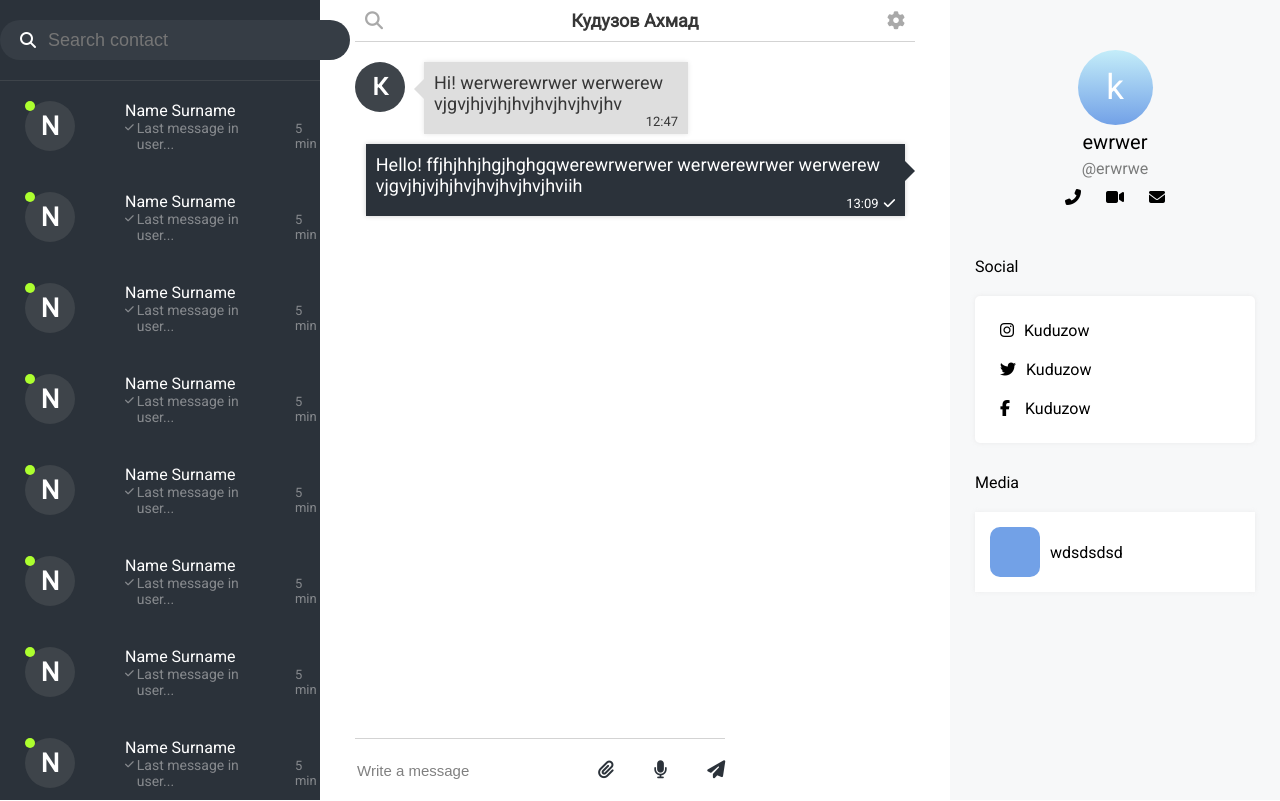
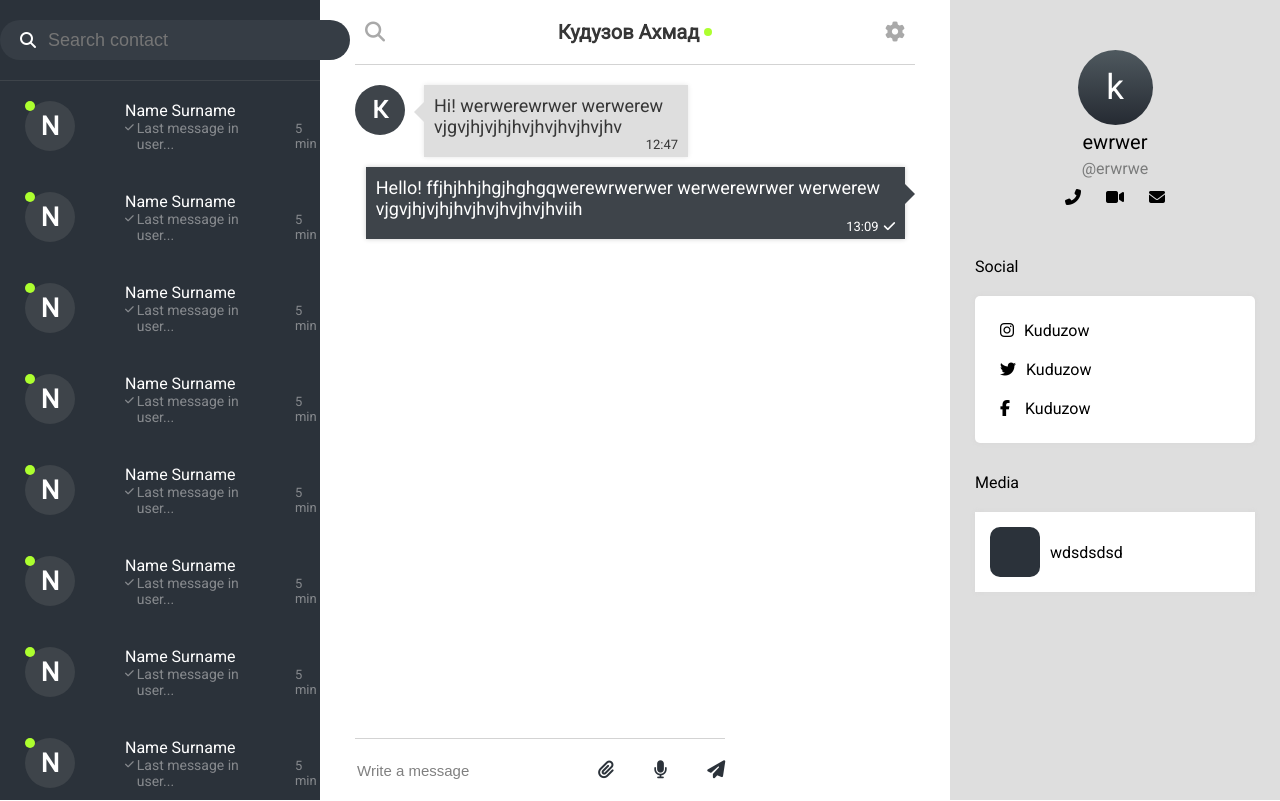
Before and after one commit to Khalimov-Z/react-chat, a React (Create React App) app: page / in a window 1280 px wide. Built offline with nearby package versions, Linux system fonts and the light colour scheme.

Commit message:
Смена стилей на темную тему#2

```diff
--- a/src/components/InformationBar/InformationContact/information-contact.module.css
+++ b/src/components/InformationBar/InformationContact/information-contact.module.css
@@ -21,7 +21,7 @@
     line-height: 75px;
     text-align: center;
     border-radius: 100%;
-    background: linear-gradient(#c4edf9, #72a1e7);
+    background: linear-gradient(#4f595f, #252a32);
     color: #fff;
     font-size: 35px;
 }
--- a/src/components/InformationBar/information-bar.module.css
+++ b/src/components/InformationBar/information-bar.module.css
@@ -1,6 +1,6 @@
 .information-bar{
     width: 330px;
-    background-color: #f7f8f9;
+    background-color: #dedede;
     height: 100vh;
     overflow: hidden;
     box-sizing: border-box;
@@ -51,7 +51,7 @@
     width: 50px;
     height: 50px;
     border-radius: 10px;
-    background-color: #72a1e7;
+    background-color: #2b323a;
 }
 .text{
     margin-left:10px;
--- a/src/components/Main/MessageContainer.jsx
+++ b/src/components/Main/MessageContainer.jsx
@@ -5,9 +5,7 @@ function MessageContainer (props) {
   return (
     <div className={styles['message-container']}>
       <div className={styles['received-messages']}>
-        <div className={styles['contact-avatar']}>
-          К
-        </div>
+        <div className={styles['contact-avatar']}>К</div>
         <div className={styles['received-message']}>
           <div className={styles['received-message-text']}>
             Hi!
--- a/src/components/Main/MessageHeader.jsx
+++ b/src/components/Main/MessageHeader.jsx
@@ -9,6 +9,7 @@ function MessageHeader (props) {
       </div>
       <div className={styles['contact-title']}>
         Кудузов Ахмад
+        <div className={styles.online}> </div>
       </div>
       <div className={styles['chat-settings']}>
         <i className="fas fa-cog">{''}</i>
--- a/src/components/Main/main.module.css
+++ b/src/components/Main/main.module.css
@@ -4,7 +4,6 @@
     font-size: 18px;
     flex-direction: column;
     position:relative;
-    /*overflow-y: scroll;*/
     color: #363636;
     flex: 1;
 }
@@ -12,7 +11,8 @@
 .message-header {
     display: flex;
     justify-content: space-between;
-    padding: 10px;
+    font-size: 20px;
+    padding: 20px 10px;
     border-bottom: 1px solid lightgray;
     background-color: white;
 }
@@ -20,8 +20,17 @@
     color: darkgray;
     cursor: pointer;
 }
+.online {
+    height: 8px;
+    width: 8px;
+    border-radius: 100%;
+    background-color: greenyellow;
+    align-self: center;
+    margin-left: 5px;
+}
 .contact-title {
     font-weight: bold;
+    display: flex;
 }
 .chat-settings {
     color: darkgray;
@@ -33,12 +42,11 @@
 }
 
 .sent-messages {
-    background-color: #2b323a;
+    background-color: #3e444a;
     color: white;
     margin-bottom: 10px;
     display: block;
     float: right;
-
     position: relative; /* !!! */
     padding: 10px 10px 5px;
     margin-right: 10px;
@@ -47,7 +55,7 @@
 .sent-messages:before {
     content: '';
     border: 10px solid transparent;
-    border-left: 10px solid #2b323a;
+    border-left: 10px solid #3e444a;
     position: absolute;
     right: -20px;
     top: 17px;
@@ -79,7 +87,6 @@
     align-items: center;
     padding: 15px;
     text-align: center;
-    /*background-image: linear-gradient(slateblue, #9887d6);*/
 }
 .received-message {
     background-color: #dedede;
@@ -109,7 +116,6 @@
     bottom: 0;
     position: fixed;
     color: darkgray;
-    margin: 0 auto;
 }
 .message-text {
     color: gray;
```
